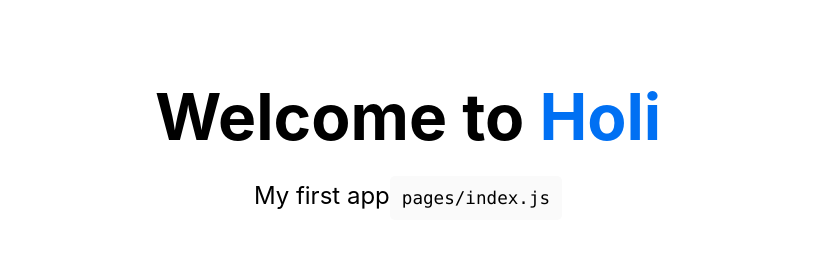
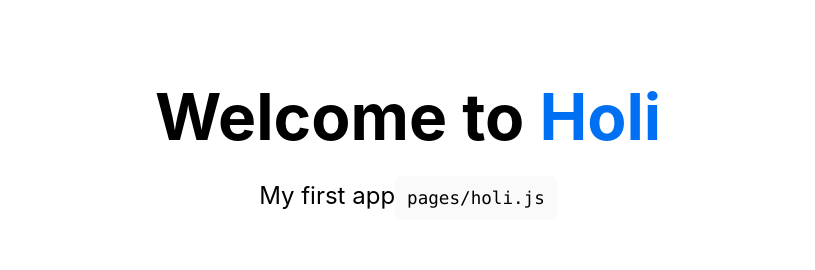
Before and after one commit to BryanQuintanaTV/NextJSapp, a Next.js app: page /holi in a window 1280 px wide. Shown: the top 270 px of the page, without its empty margins (232-1047 px from the left). Built offline with nearby package versions, Linux system fonts and the light colour scheme.

Commit message:
Update holi.js

```diff
--- a/pages/holi.js
+++ b/pages/holi.js
@@ -14,7 +14,7 @@ export default function Holi() {
         </h1>
 
         <p className="description">
-          My first  app<code>pages/index.js</code>
+          My first  app<code>pages/holi.js</code>
         </p>
 
         <div className="grid">
```
